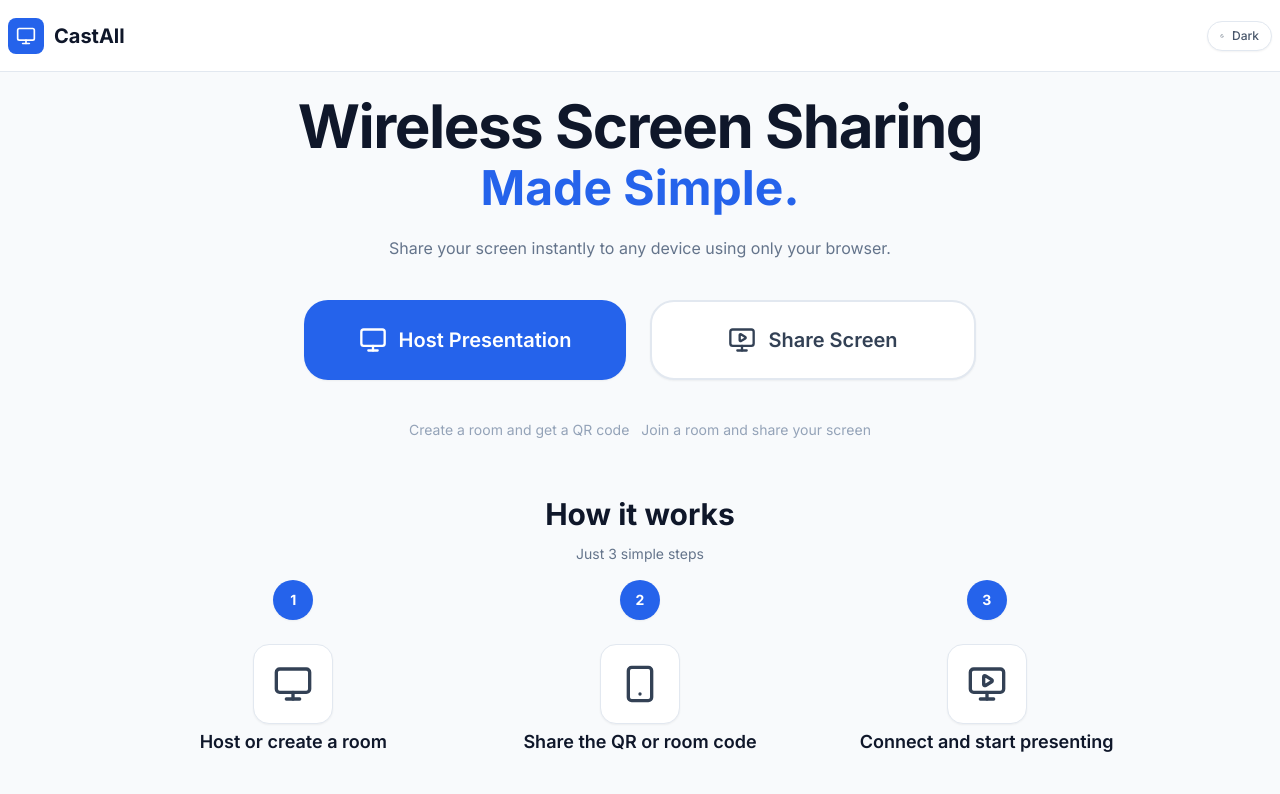
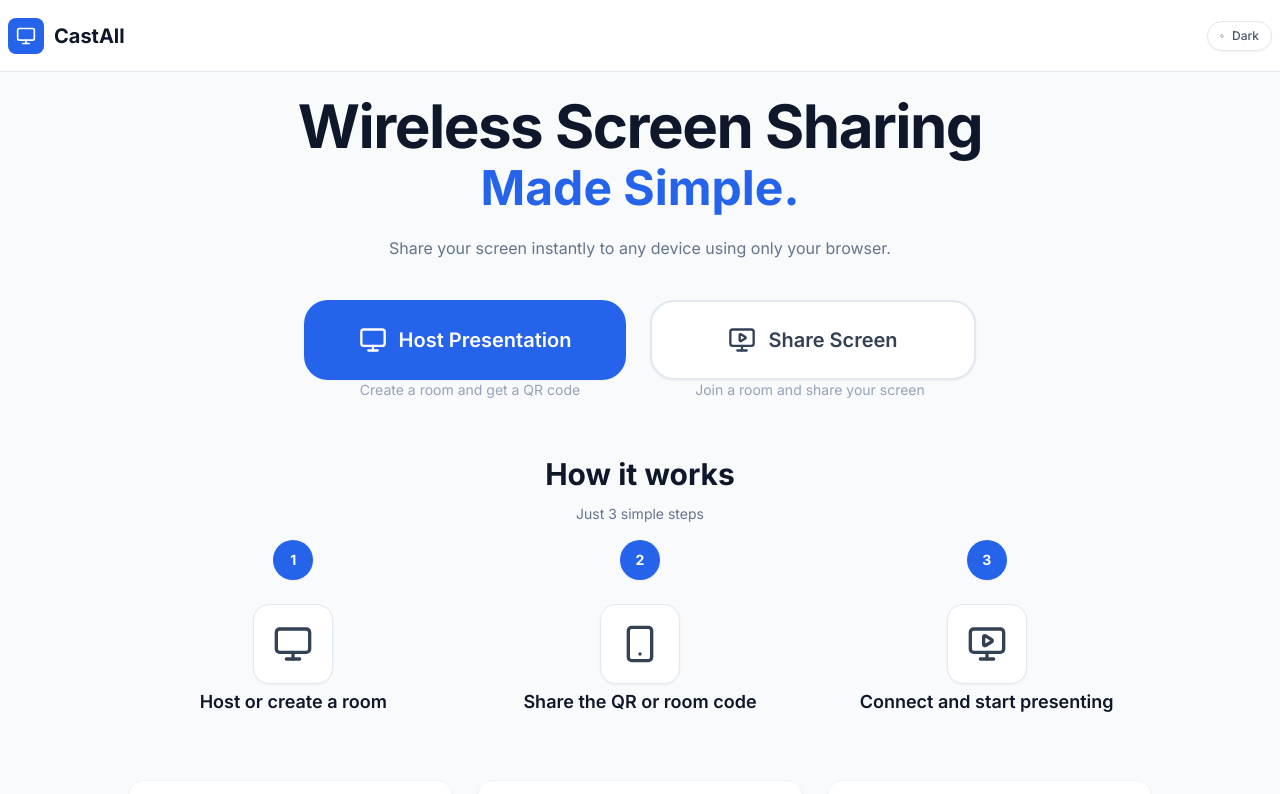
Before and after one commit to DipeshR23/castall, a React (Vite) app in the folder frontend/: page / in a window 1280 px wide. Shown: the top 794 px of the page. Built offline with nearby package versions, Linux system fonts and the light colour scheme; no server answers.

Commit message:
refactor: adjust helper text alignment and gap under hero CTAs

```diff
--- a/frontend/src/pages/LandingPage.tsx
+++ b/frontend/src/pages/LandingPage.tsx
@@ -65,9 +65,9 @@ export default function LandingPage() {
         </div>
 
         {/* Helper Text */}
-        <div className="flex flex-col sm:flex-row gap-4 sm:gap-8 md:gap-12 mt-8 sm:mt-10 px-4">
-          <p className="text-xs sm:text-sm text-slate-400">Create a room and get a QR code</p>
-          <p className="text-xs sm:text-sm text-slate-400">Join a room and share your screen</p>
+        <div className="flex flex-col sm:flex-row gap-6 sm:gap-8 w-full max-w-lg sm:max-w-2xl px-4 sm:px-0">
+          <p className="flex-1 text-center text-xs sm:text-sm text-slate-400">Create a room and get a QR code</p>
+          <p className="flex-1 text-center text-xs sm:text-sm text-slate-400">Join a room and share your screen</p>
         </div>
       </section>
 
```
